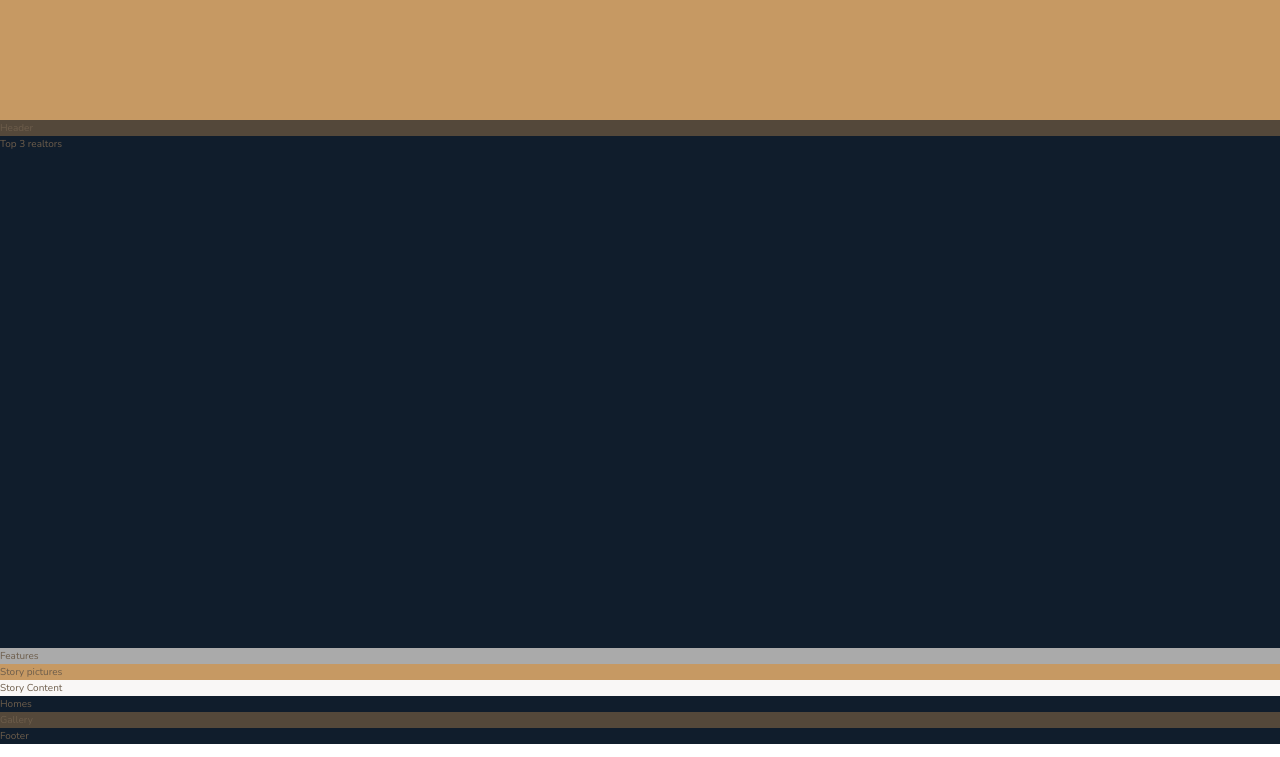
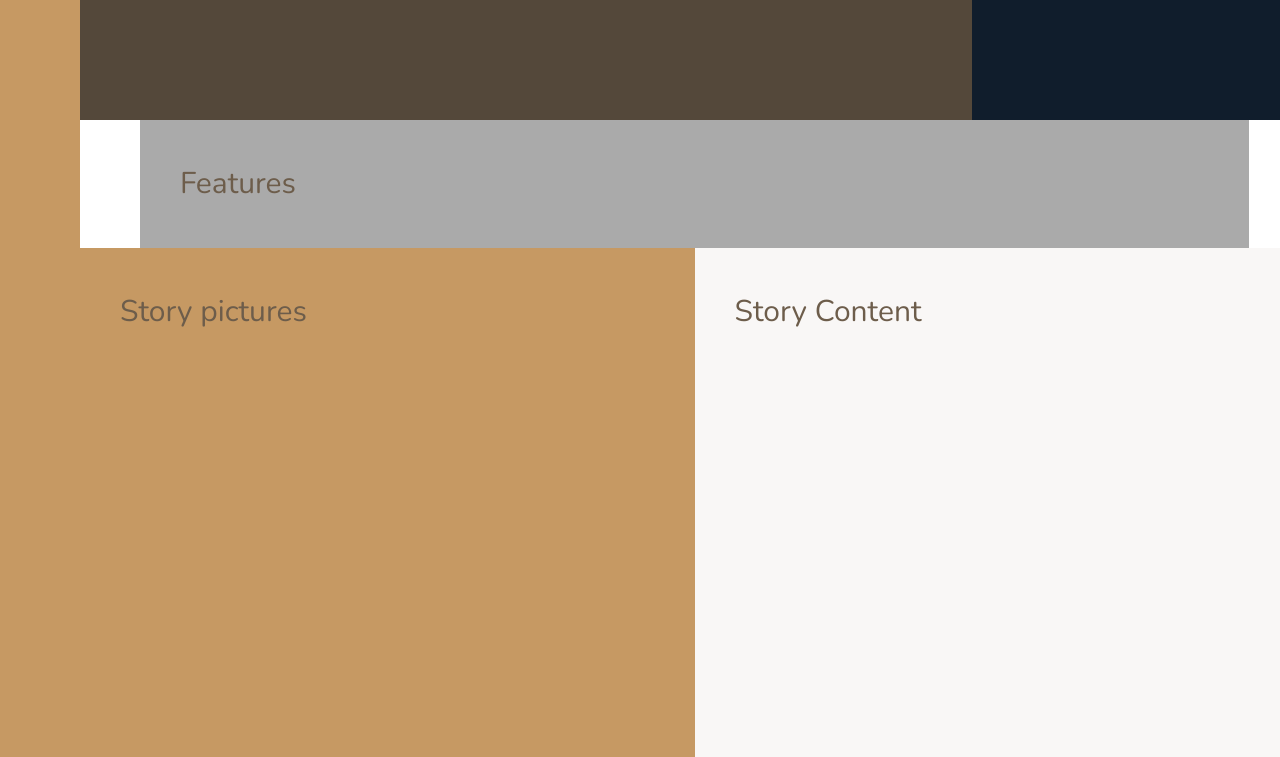
Before and after one commit to Simbaxo/Nexter, a website: page index.html in a window 1280 px wide. Shown: the part 520-1277 px from the top of the page. Drawn offline with nearby package versions, Linux system fonts and the light colour scheme.

Commit message:
Complete Overall Layout

```diff
--- a/sass/_base.scss
+++ b/sass/_base.scss
@@ -37,4 +37,10 @@ body {
 .container {
   display: grid;
   grid-template-rows: 80vh min-content 40vw repeat(3, min-content);
+  grid-template-columns: [sidebar-start] 8rem [sidebar-end full-start] minmax(6rem, 1fr) [center-start] repeat(8, [col-start] minmax(min-content, 14rem) [col-end]) [center-end] 1fr [full-end];
+
+  & > * {
+    padding: 40px;
+    font-size: 3rem;
+  }
 }
--- a/sass/_features.scss
+++ b/sass/_features.scss
@@ -1,3 +1,4 @@
 .features {
   background-color: $color-grey-light-2;
+  grid-column: center-start / center-end;
 }
--- a/sass/_footer.scss
+++ b/sass/_footer.scss
@@ -1,3 +1,4 @@
 .footer {
   background-color: $color-secondary;
+  grid-column: full-start / full-end;
 }
--- a/sass/_gallery.scss
+++ b/sass/_gallery.scss
@@ -1,3 +1,4 @@
 .gallery {
   background-color: $color-grey-dark-1;
+  grid-column: full-start / full-end;
 }
--- a/sass/_header.scss
+++ b/sass/_header.scss
@@ -1,3 +1,4 @@
 .header {
   background-color: $color-grey-dark-1;
+  grid-column: full-start / col-end 6;
 }
--- a/sass/_homes.scss
+++ b/sass/_homes.scss
@@ -1,3 +1,4 @@
 .homes {
   background-color: $color-secondary;
+  grid-column: center-start / center-end;
 }
--- a/sass/_realtors.scss
+++ b/sass/_realtors.scss
@@ -1,3 +1,4 @@
 .realtors {
   background-color: $color-secondary;
+  grid-column: col-start 7 / full-end;
 }
--- a/sass/_sidebar.scss
+++ b/sass/_sidebar.scss
@@ -1,3 +1,5 @@
 .sidebar {
   background-color: $color-primary;
+  grid-column: sidebar-start / sidebar-end;
+  grid-row: 1 / -1;
 }
--- a/sass/_story.scss
+++ b/sass/_story.scss
@@ -1,9 +1,11 @@
 .story {
   &__pictures {
     background-color: $color-primary;
+    grid-column: full-start / col-end 4;
   }
 
   &__content {
     background-color: $color-grey-light-1;
+    grid-column: col-start 5 / full-end;
   }
 }
```
Also changed, not shown: css/style.css.
